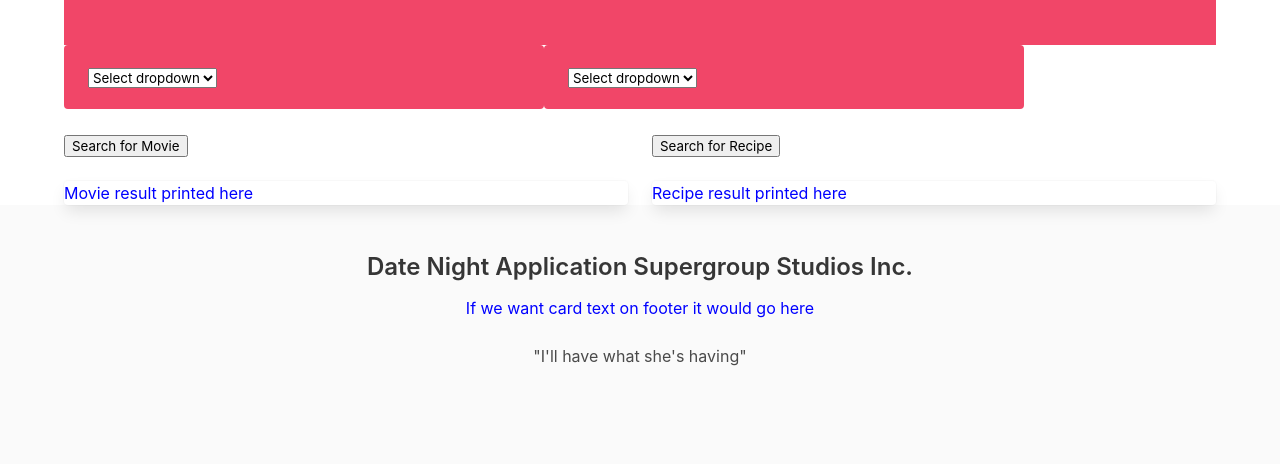
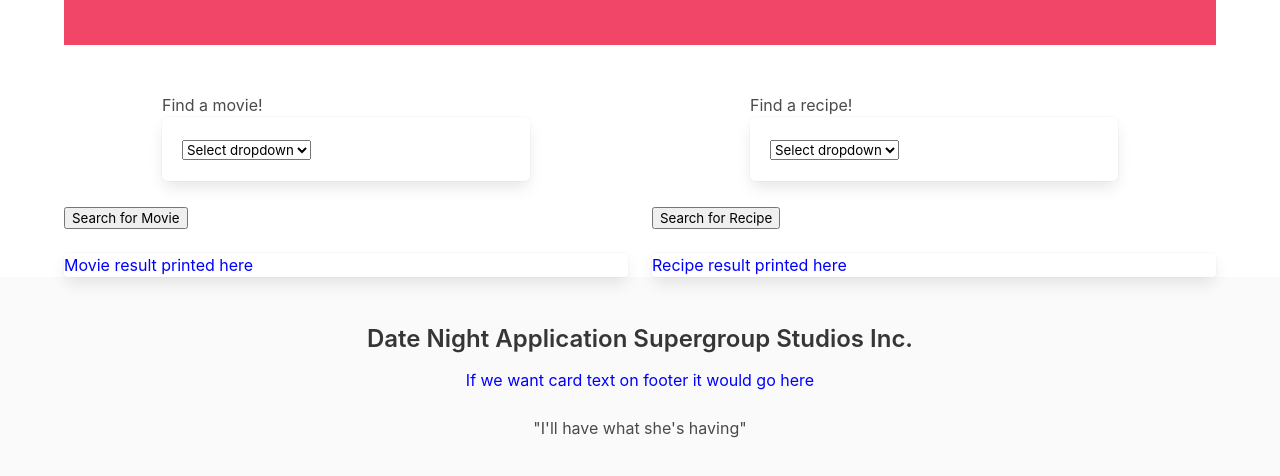
Before and after one commit to jkoby24/datenight, a plain HTML site: page index.html in a window 1280 px wide. Shown: the part 116-592 px from the top of the page. Drawn offline with nearby package versions, Linux system fonts and the light colour scheme.

Commit message:
Replaced tiles with boxes. Better design and functionality.

```diff
--- a/index.html
+++ b/index.html
@@ -37,22 +37,16 @@
             </div>
         </section>
 
+        <br>
+        <br>
         <!-- Input forms -->
-        <!-- TILES ARE WORKING -->
-        <div class="tile is-ancestor">
-            <div class="tile is-parent">
-                <div class="tile is-5 is-child notification is-danger">
-                    <div class=“control”>
-                        <div class=“select”>
-                            <select>
-                                <option>Select dropdown</option>
-                                <option>With options</option>
-                            </select>
-                        </div>
-                    </div>
-                </div>
 
-                <div class="tile is-5 is-child notification is-danger">
+
+        <div class="columns">
+
+            <div class="column is-4 is-offset-1">
+                <h3>Find a movie!</h3>
+                <div class="box">
                     <div class=“control”>
                         <div class=“select”>
                             <select>
@@ -64,7 +58,49 @@
                 </div>
             </div>
 
-        </div> <!-- Tile ancestor close -->
+            <div class="column is-4 is-offset-2">
+                <h3>Find a recipe!</h3>
+                <div class="box">
+                    <div class=“control”>
+                        <div class=“select”>
+                            <select>
+                                <option>Select dropdown</option>
+                                <option>With options</option>
+                            </select>
+                        </div>
+                    </div>
+                </div>
+            </div>
+
+        </div>
+
+        <!-- TILES ARE WORKING -->
+        <!-- <div class="tile is-ancestor">
+            <div class="tile is-parent">
+                <div class="tile is-5 is-offset-1 is-child notification is-danger">
+                    <div class=“control”>
+                        <div class=“select”>
+                            <select>
+                                <option>Select dropdown</option>
+                                <option>With options</option>
+                            </select>
+                        </div>
+                    </div>
+                </div>
+
+                <div class="tile is-5 is-offset-1 is-child notification is-danger">
+                    <div class=“control”>
+                        <div class=“select”>
+                            <select>
+                                <option>Select dropdown</option>
+                                <option>With options</option>
+                            </select>
+                        </div>
+                    </div>
+                </div>
+            </div> -->
+
+        <!-- </div> Tile ancestor close -->
 
         <!-- Submit or randomize buttons -->
         <div class="columns">
```
